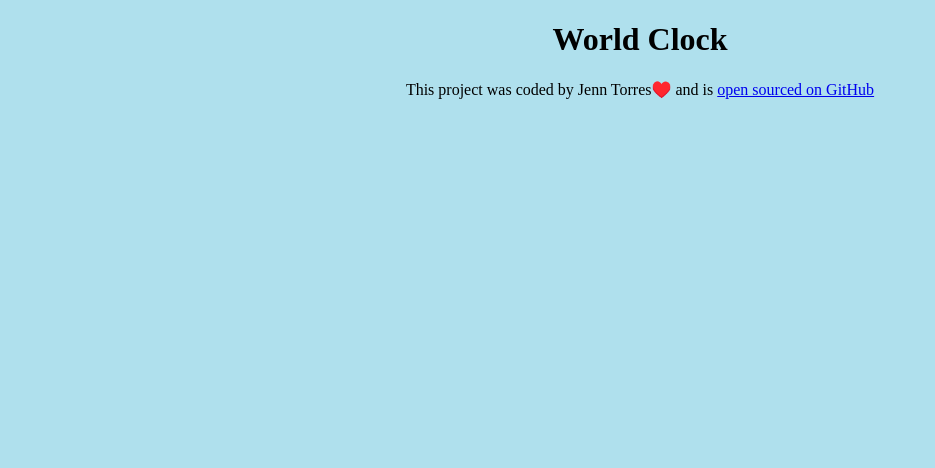
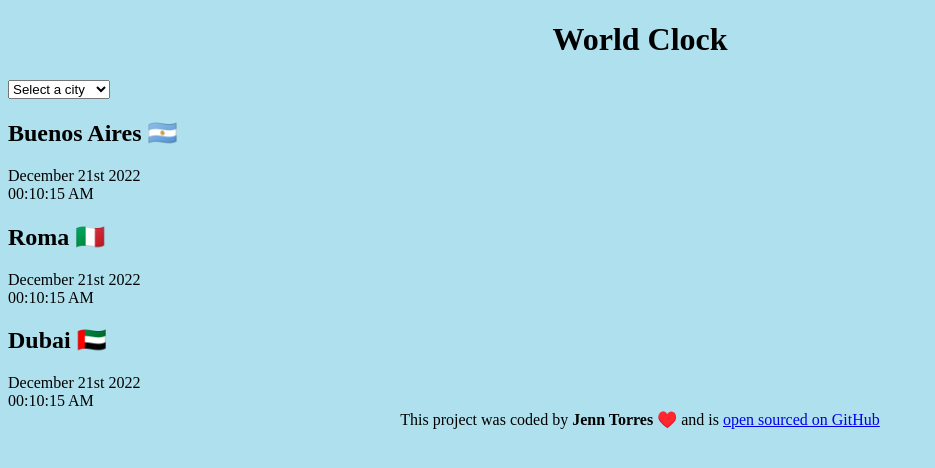
Before and after one commit to Jenn-Torres/World-Clock, a plain HTML site: page index.html in a window 1280 px wide. Shown: the whole page, without its empty margins (0-935 px from the left). Drawn offline with Linux system fonts and the light colour scheme.

Commit message:
Basic HTML added

```diff
--- a/index.html
+++ b/index.html
@@ -8,10 +8,37 @@
     <title>World Clock - Jenn Torres</title>
   </head>
   <body>
-    <h1>World Clock</h1>
+    <div class="container">
+      <h1>World Clock</h1>
+
+      <select>
+        <option value="">Select a city</option>
+        <option value="">Buenos Aires</option>
+        <option value="">Roma</option>
+        <option value="">Dubai</option>
+      </select>
+
+      <div class="city">
+        <h2>Buenos Aires 🇦🇷</h2>
+        <div class="date">December 21st 2022</div>
+        <div class="time">00:10:15 AM</div>
+      </div>
+      <div class="city">
+        <h2>Roma 🇮🇹</h2>
+        <div class="date">December 21st 2022</div>
+        <div class="time">00:10:15 AM</div>
+      </div>
+      <div class="city">
+        <h2>Dubai 🇦🇪</h2>
+        <div class="date">December 21st 2022</div>
+        <div class="time">00:10:15 AM</div>
+      </div>
+    </div>
     <footer>
-      This project was coded by Jenn Torres♥️ and is
-      <a href="#" target="_blank"> open sourced on GitHub</a>
+      This project was coded by <strong>Jenn Torres</strong> ♥️ and is
+      <a href="https://github.com/Jenn-Torres/World-Clock" target="_blank">
+        open sourced on GitHub</a
+      >
     </footer>
     <script src="javascript/index.js"></script>
   </body>
```
